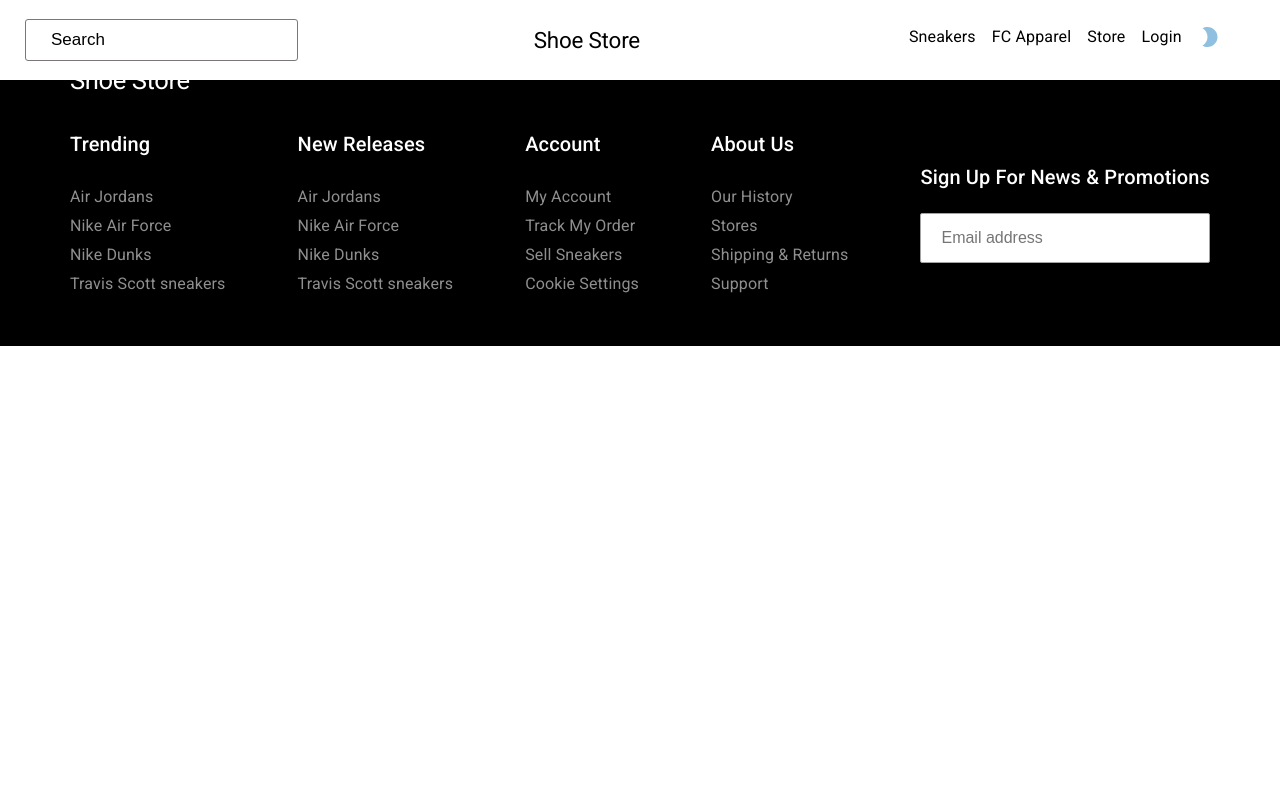
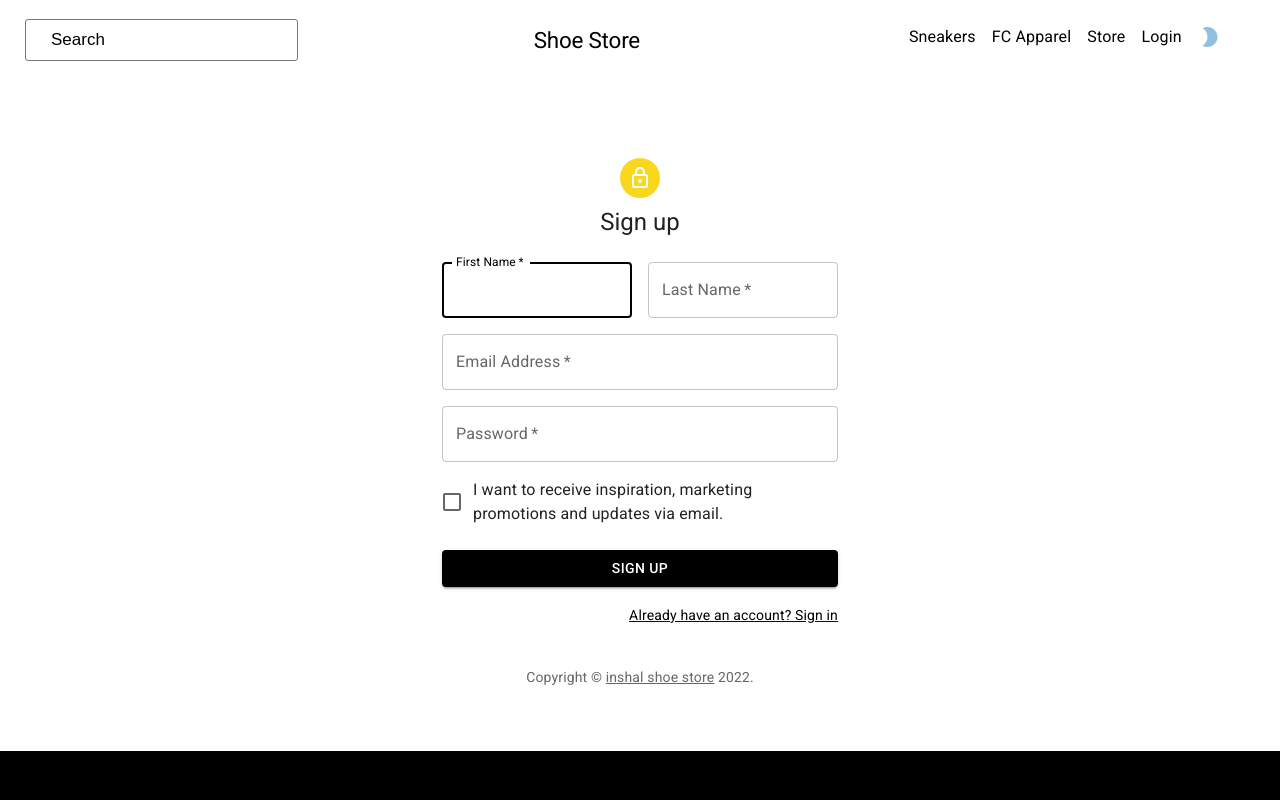
Before and after one commit to inshalayaz/shoe-store, a React (Vite) app: page /register in a window 1280 px wide. Shown: the top 800 px of the page. Built offline with nearby package versions, Linux system fonts and the light colour scheme.

Commit message:
Register Form

```diff
--- a/src/App.jsx
+++ b/src/App.jsx
@@ -12,6 +12,7 @@
 import Loading from './components/Loading/Loading';
 import { AppContext } from './context/AppContext';
 import Login from './pages/Login/Login';
+import Register from './pages/Register/Register';
 const App = () => {
   const { darkMode } = useContext(AppContext);
   const theme = createTheme({
@@ -51,6 +52,7 @@
                 <Route exact path="/" element={<Home />} />
                 <Route path="/products/:personId" element={<SingleProduct />} />
                 <Route exact path="/login" element={<Login />} />
+                <Route exact path="/register" element={<Register />} />
               </Routes>
               <Footer />
             </Suspense>
--- a/src/pages/Login/Login.jsx
+++ b/src/pages/Login/Login.jsx
@@ -10,6 +10,7 @@
 import LockOutlinedIcon from '@mui/icons-material/LockOutlined';
 import Typography from '@mui/material/Typography';
 import Container from '@mui/material/Container';
+import { Link as LinkR } from 'react-router-dom';
 import './style.css';
 
 function Copyright(props) {
@@ -96,9 +97,9 @@
               </Link>
             </Grid>
             <Grid item>
-              <Link href="#" variant="body2">
-                {"Don't have an account? Sign Up"}
-              </Link>
+              <LinkR to="/register">
+                <Link variant="body2">{"Don't have an account? Sign Up"}</Link>
+              </LinkR>
             </Grid>
           </Grid>
         </Box>
--- /dev/null
+++ b/src/pages/Register/Register.jsx
@@ -0,0 +1,134 @@
+import Avatar from '@mui/material/Avatar';
+import Button from '@mui/material/Button';
+import TextField from '@mui/material/TextField';
+import FormControlLabel from '@mui/material/FormControlLabel';
+import Checkbox from '@mui/material/Checkbox';
+import Link from '@mui/material/Link';
+import Grid from '@mui/material/Grid';
+import Box from '@mui/material/Box';
+import LockOutlinedIcon from '@mui/icons-material/LockOutlined';
+import Typography from '@mui/material/Typography';
+import Container from '@mui/material/Container';
+import { Link as LinkR } from 'react-router-dom';
+
+function Copyright(props) {
+  return (
+    <Typography
+      variant="body2"
+      color="text.secondary"
+      align="center"
+      {...props}
+    >
+      {'Copyright © '}
+      <Link color="inherit" href="https://shoe-store.inshalayaz.site/">
+        inshal shoe store
+      </Link>{' '}
+      {new Date().getFullYear()}
+      {'.'}
+    </Typography>
+  );
+}
+
+export default function Register() {
+  const handleSubmit = (event) => {
+    event.preventDefault();
+    const data = new FormData(event.currentTarget);
+    // eslint-disable-next-line no-console
+    console.log({
+      email: data.get('email'),
+      password: data.get('password'),
+    });
+  };
+
+  return (
+    <Container
+      component="main"
+      maxWidth="xs"
+      style={{ marginTop: 150, marginBottom: 80 }}
+    >
+      <Box
+        sx={{
+          marginTop: 8,
+          display: 'flex',
+          flexDirection: 'column',
+          alignItems: 'center',
+        }}
+      >
+        <Avatar sx={{ m: 1, bgcolor: 'secondary.main' }}>
+          <LockOutlinedIcon />
+        </Avatar>
+        <Typography component="h1" variant="h5">
+          Sign up
+        </Typography>
+        <Box component="form" noValidate onSubmit={handleSubmit} sx={{ mt: 3 }}>
+          <Grid container spacing={2}>
+            <Grid item xs={12} sm={6}>
+              <TextField
+                autoComplete="given-name"
+                name="firstName"
+                required
+                fullWidth
+                id="firstName"
+                label="First Name"
+                autoFocus
+              />
+            </Grid>
+            <Grid item xs={12} sm={6}>
+              <TextField
+                required
+                fullWidth
+                id="lastName"
+                label="Last Name"
+                name="lastName"
+                autoComplete="family-name"
+              />
+            </Grid>
+            <Grid item xs={12}>
+              <TextField
+                required
+                fullWidth
+                id="email"
+                label="Email Address"
+                name="email"
+                autoComplete="email"
+              />
+            </Grid>
+            <Grid item xs={12}>
+              <TextField
+                required
+                fullWidth
+                name="password"
+                label="Password"
+                type="password"
+                id="password"
+                autoComplete="new-password"
+              />
+            </Grid>
+            <Grid item xs={12}>
+              <FormControlLabel
+                control={<Checkbox value="allowExtraEmails" color="primary" />}
+                label="I want to receive inspiration, marketing promotions and updates via email."
+              />
+            </Grid>
+          </Grid>
+          <Button
+            type="submit"
+            fullWidth
+            variant="contained"
+            sx={{ mt: 3, mb: 2 }}
+          >
+            Sign Up
+          </Button>
+          <Grid container justifyContent="flex-end">
+            <Grid item>
+              <LinkR to="/login">
+                <Link variant="body2">Already have an account? Sign in</Link>
+              </LinkR>
+            </Grid>
+          </Grid>
+        </Box>
+      </Box>
+      <Copyright sx={{ mt: 5 }} />
+    </Container>
+  );
+}
```
